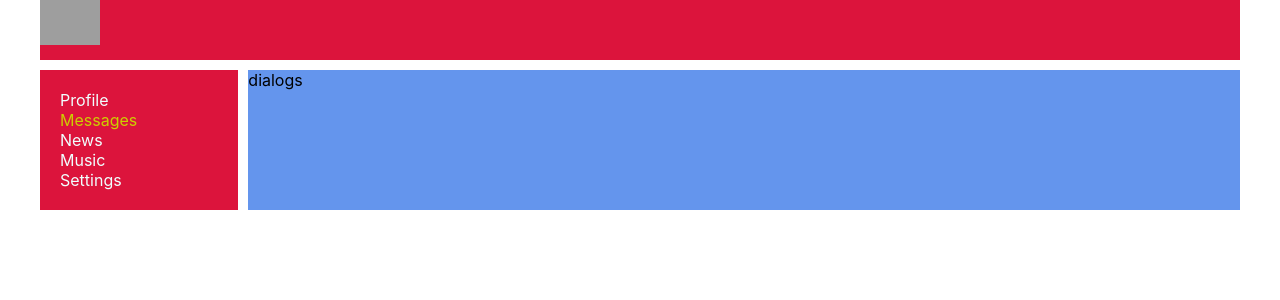
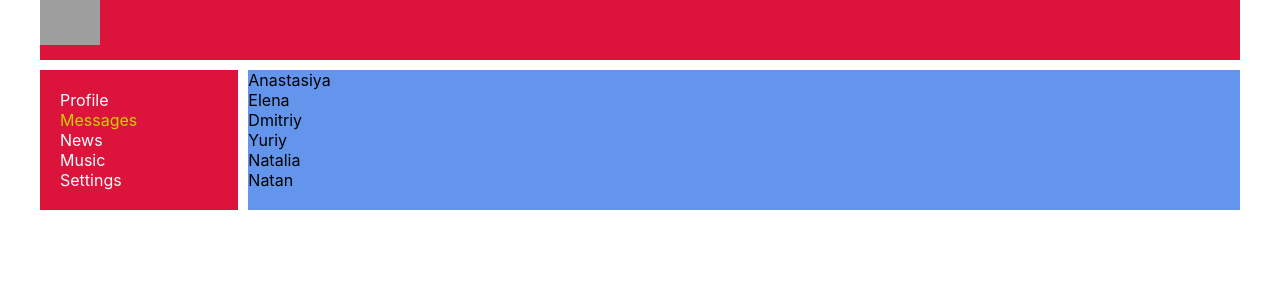
Before and after one commit to Kliapwnz/samuray, a React (Create React App) app: page /dialogs in a window 1280 px wide. Shown: the top 300 px of the page. Built offline with nearby package versions, Linux system fonts and the light colour scheme; grey boxes are pictures that could not be loaded.

Commit message:
add dialog items

```diff
--- a/src/components/Dialogs/Dialogs.tsx
+++ b/src/components/Dialogs/Dialogs.tsx
@@ -3,8 +3,16 @@ import n from "./Dialogs.module.css"
 
 export const Dialogs = () => {
     return (
-        <div>
-            dialogs
+        <div className="dialogs">
+            <div className="dialogs-items">
+                <div className="item">Anastasiya</div>
+                <div className="item">Elena</div>
+                <div className="item">Dmitriy</div>
+                <div className="item">Yuriy</div>
+                <div className="item">Natalia</div>
+                <div className="item">Natan</div>
+            </div>
+            <div className="message"></div>
         </div>
     );
 };
```
